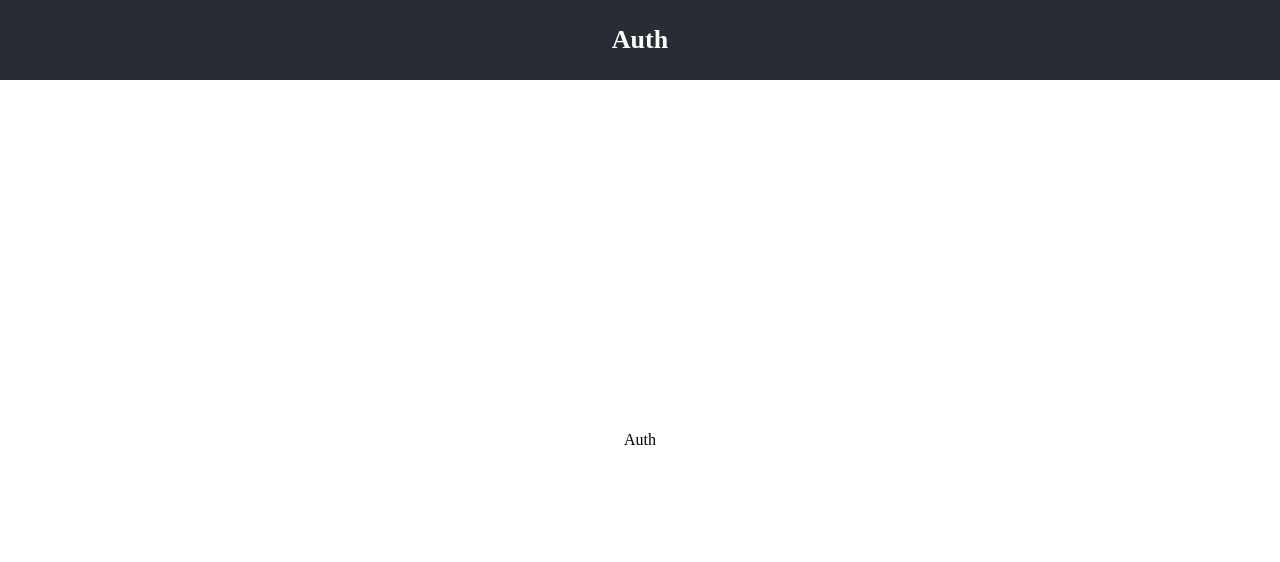
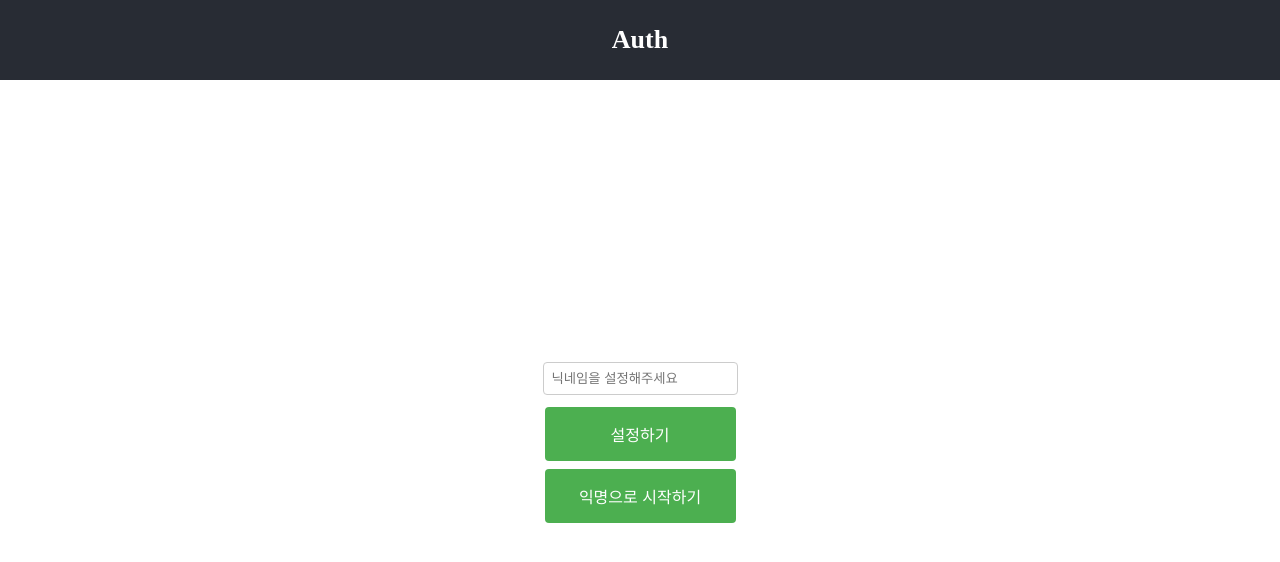
Before and after one commit to sjyoung428/chat-application, a React (Vite) app in the folder client/: page /auth in a window 1280 px wide. Shown: the top 562 px of the page. Built offline with nearby package versions, Linux system fonts and the light colour scheme.

Commit message:
feat: implement AuthForm UI

```diff
--- /dev/null
+++ b/client/src/components/Atoms/Button/Button.style.ts
@@ -0,0 +1,18 @@
+import styled from "styled-components";
+
+/**
+ *  버튼 스타일
+ */
+export const Button = styled.button`
+  background-color: #4caf50;
+  border: none;
+  border-radius: 4px;
+  color: white;
+  padding: 15px 32px;
+  text-align: center;
+  text-decoration: none;
+  display: inline-block;
+  font-size: 16px;
+  margin: 4px 2px;
+  cursor: pointer;
+`;
--- /dev/null
+++ b/client/src/components/Atoms/Button/Button.tsx
@@ -0,0 +1,12 @@
+import React from "react";
+import * as S from "./Button.style";
+
+interface ButtonProps {
+  children: React.ReactNode;
+}
+
+const Button = ({ children }: ButtonProps) => {
+  return <S.Button>{children}</S.Button>;
+};
+
+export default Button;
--- /dev/null
+++ b/client/src/components/Atoms/Input/TextInput.style.ts
@@ -0,0 +1,12 @@
+import styled from "styled-components";
+
+/**
+ * 인풋 스타일
+ */
+
+export const Input = styled.input`
+  border: 1px solid #ccc;
+  border-radius: 4px;
+  padding: 0.5rem;
+  margin: 0.5rem 0;
+`;
--- /dev/null
+++ b/client/src/components/Atoms/Input/TextInput.tsx
@@ -0,0 +1,13 @@
+import React from "react";
+import { StyledComponent } from "styled-components";
+import * as S from "./TextInput.style";
+
+interface InputProps {
+  placeholder: string;
+}
+
+const TextInput = ({ placeholder }: InputProps) => {
+  return <S.Input placeholder={placeholder} />;
+};
+
+export default TextInput;
--- /dev/null
+++ b/client/src/components/AuthForm/AuthForm.style.ts
@@ -0,0 +1,6 @@
+import styled from "styled-components";
+
+export const AuthForm = styled.form`
+  display: flex;
+  flex-direction: column;
+`;
--- /dev/null
+++ b/client/src/components/AuthForm/AuthForm.tsx
@@ -0,0 +1,16 @@
+import React from "react";
+import { Button } from "../Atoms/Button/Button.style";
+import Input from "../Atoms/Input/TextInput";
+import * as S from "./AuthForm.style";
+
+const AuthForm = () => {
+  return (
+    <S.AuthForm>
+      <Input placeholder="닉네임을 설정해주세요" />
+      <Button>설정하기</Button>
+      <Button>익명으로 시작하기</Button>
+    </S.AuthForm>
+  );
+};
+
+export default AuthForm;
--- a/client/src/pages/Auth/Auth.tsx
+++ b/client/src/pages/Auth/Auth.tsx
@@ -1,7 +1,12 @@
 import React from "react";
+import AuthForm from "../../components/AuthForm/AuthForm";
 
 const Auth = () => {
-  return <div>Auth</div>;
+  return (
+    <>
+      <AuthForm />
+    </>
+  );
 };
 
 export default Auth;
```
